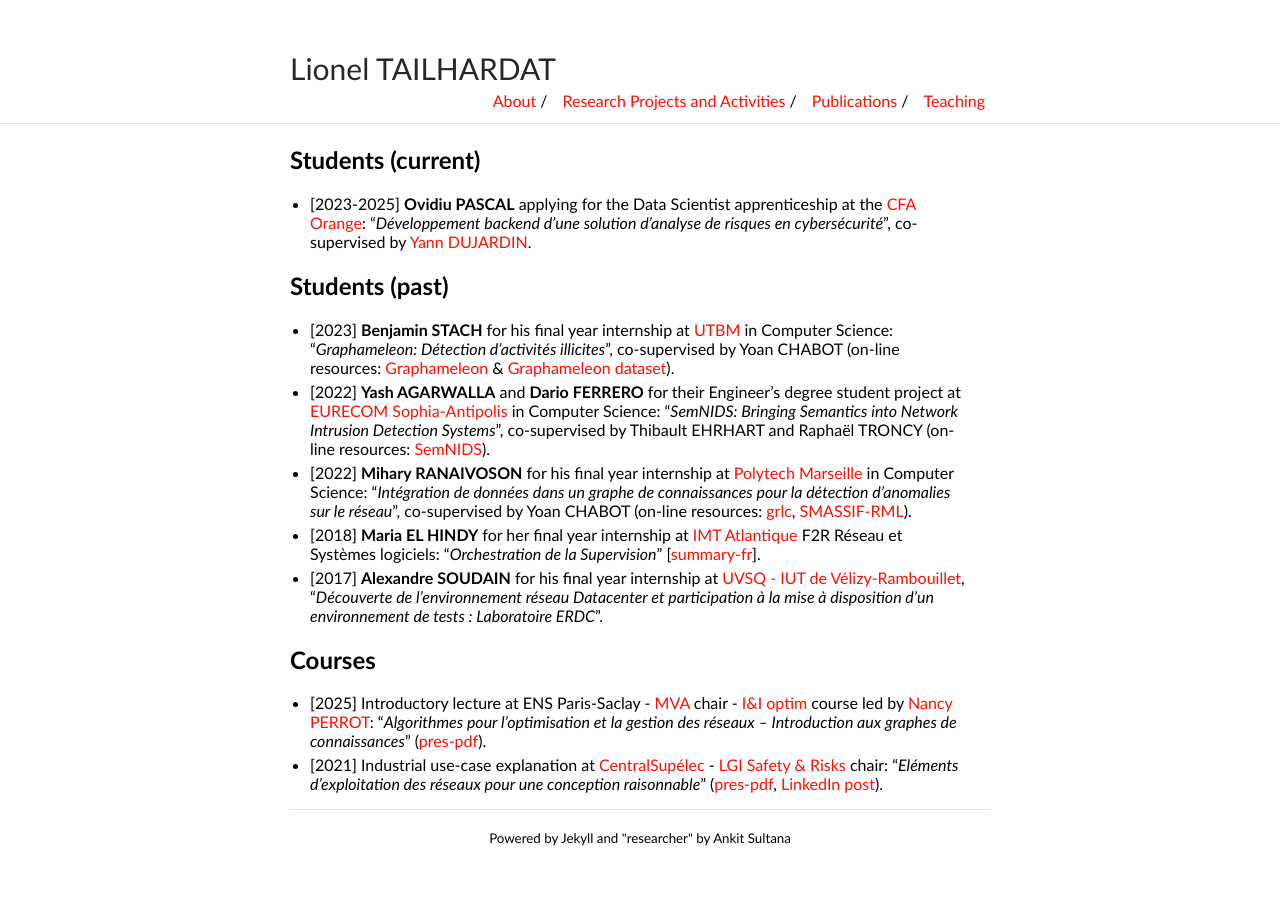
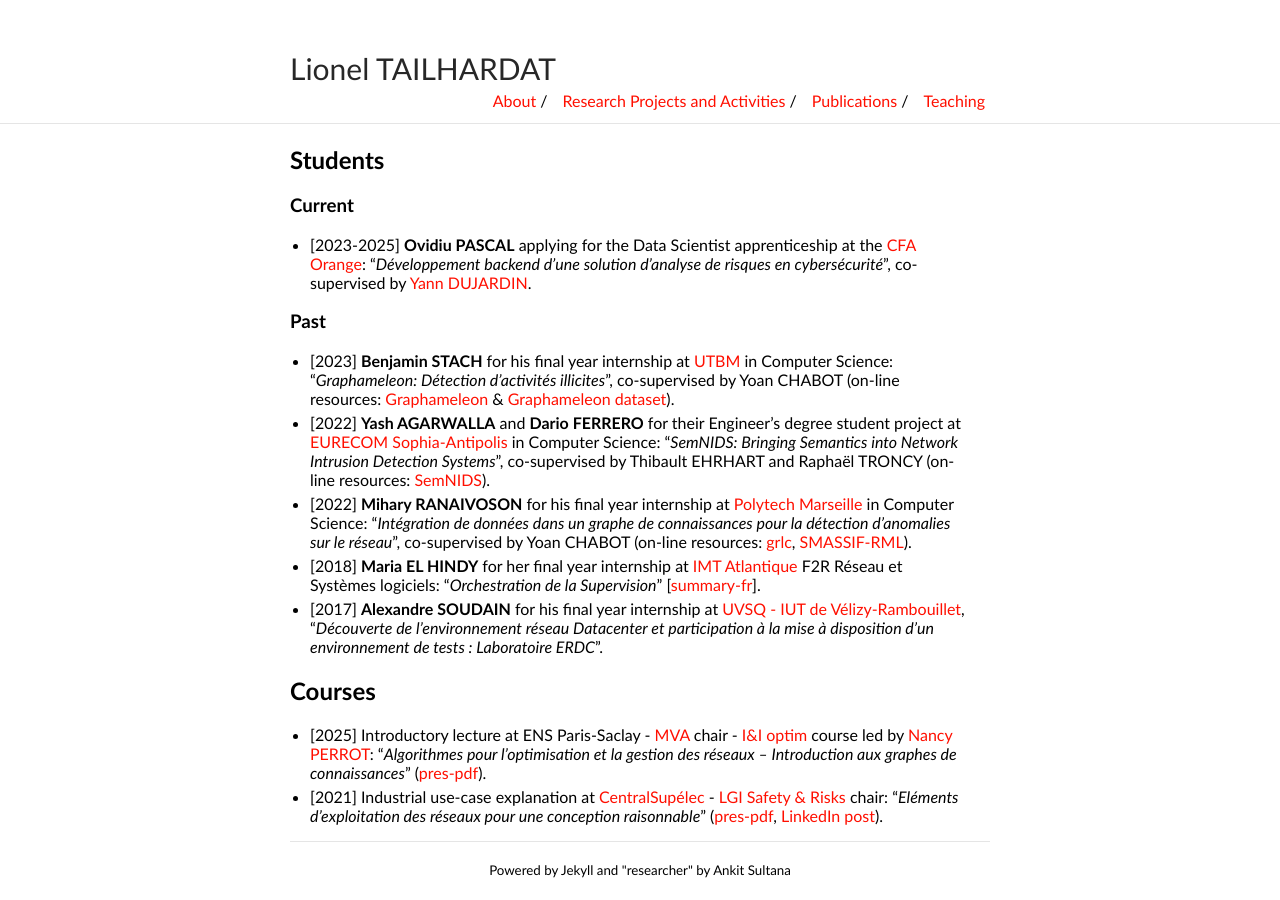
Before and after one commit to GenEars/GenEars.github.io, a Jekyll site: the page built from teaching.md, in a window 1280 px wide. Built offline with Jekyll 4.4.1, drawn with Linux system fonts in a browser that asks for light colours.

Commit message:
Modified layout.
Signed-off-by: lionel.tailhardat <lionel.tailhardat@orange.com>

```diff
--- a/teaching.md
+++ b/teaching.md
@@ -3,11 +3,13 @@ layout: default
 title: Teaching - Lionel TAILHARDAT
 ---
 
-## Students (current)
+## Students
+
+### Current
 
 * [2023-2025] **Ovidiu PASCAL** applying for the Data Scientist apprenticeship at the [CFA Orange](https://orange.jobs/site/fr-cfa/): "*Développement backend d'une solution d'analyse de risques en cybersécurité*", co-supervised by [Yann DUJARDIN](https://scholar.google.com/citations?hl=fr&user=bkBCKa8AAAAJ).
 
-## Students (past)
+### Past
 
 * [2023] **Benjamin STACH** for his final year internship at [UTBM](https://www.utbm.fr/) in Computer Science: "*Graphameleon: Détection d'activités illicites*", co-supervised by Yoan CHABOT (on-line resources: [Graphameleon](https://github.com/Orange-OpenSource/graphameleon) & [Graphameleon dataset](https://github.com/Orange-OpenSource/graphameleon-ds)).
 * [2022] **Yash AGARWALLA** and **Dario FERRERO** for their Engineer's degree student project at [EURECOM Sophia-Antipolis](https://www.eurecom.fr/) in Computer Science: "*SemNIDS: Bringing Semantics into Network Intrusion Detection Systems*", co-supervised by Thibault EHRHART and Raphaël TRONCY (on-line resources: [SemNIDS](https://github.com/D2KLab/SemNIDS)).
```
